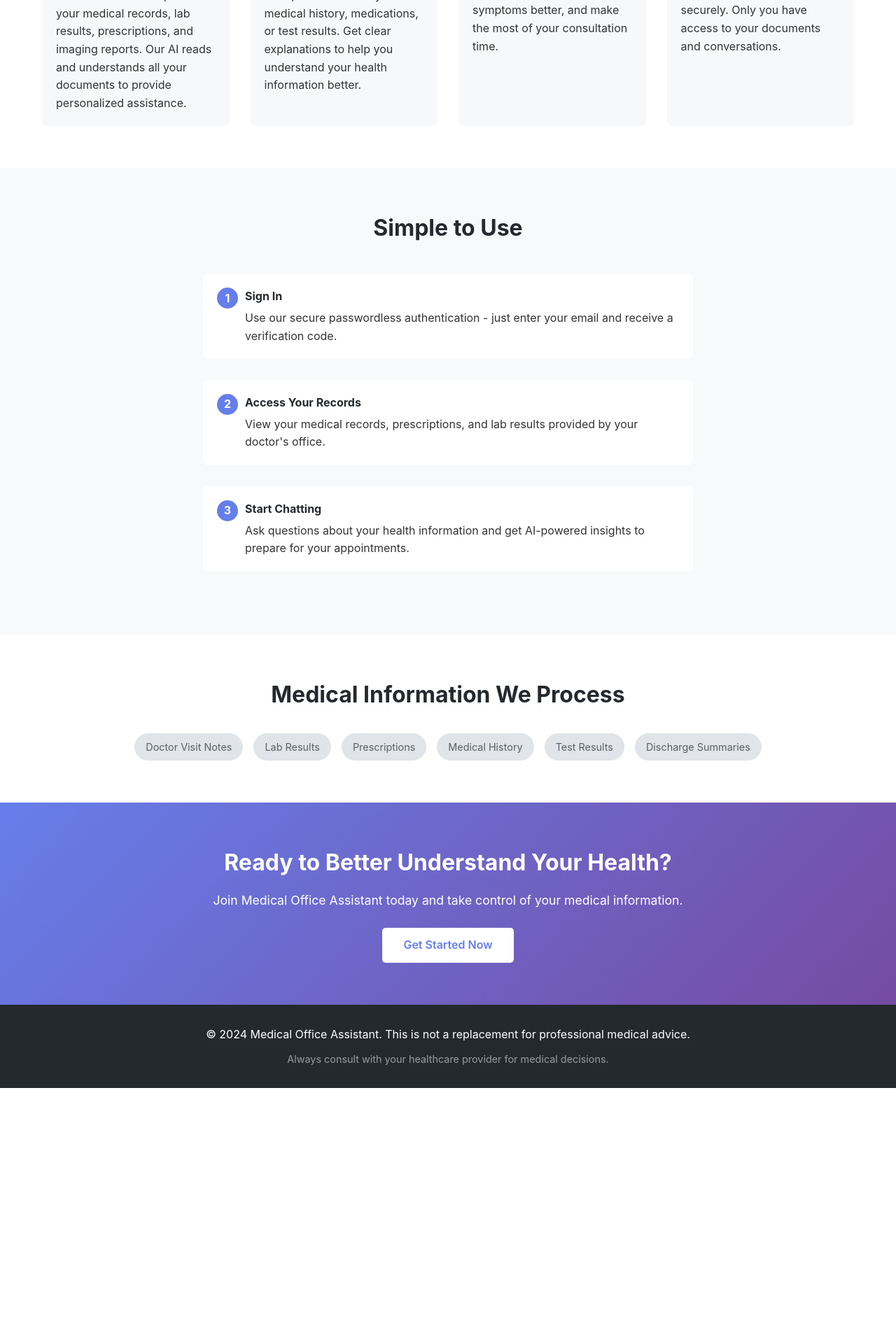
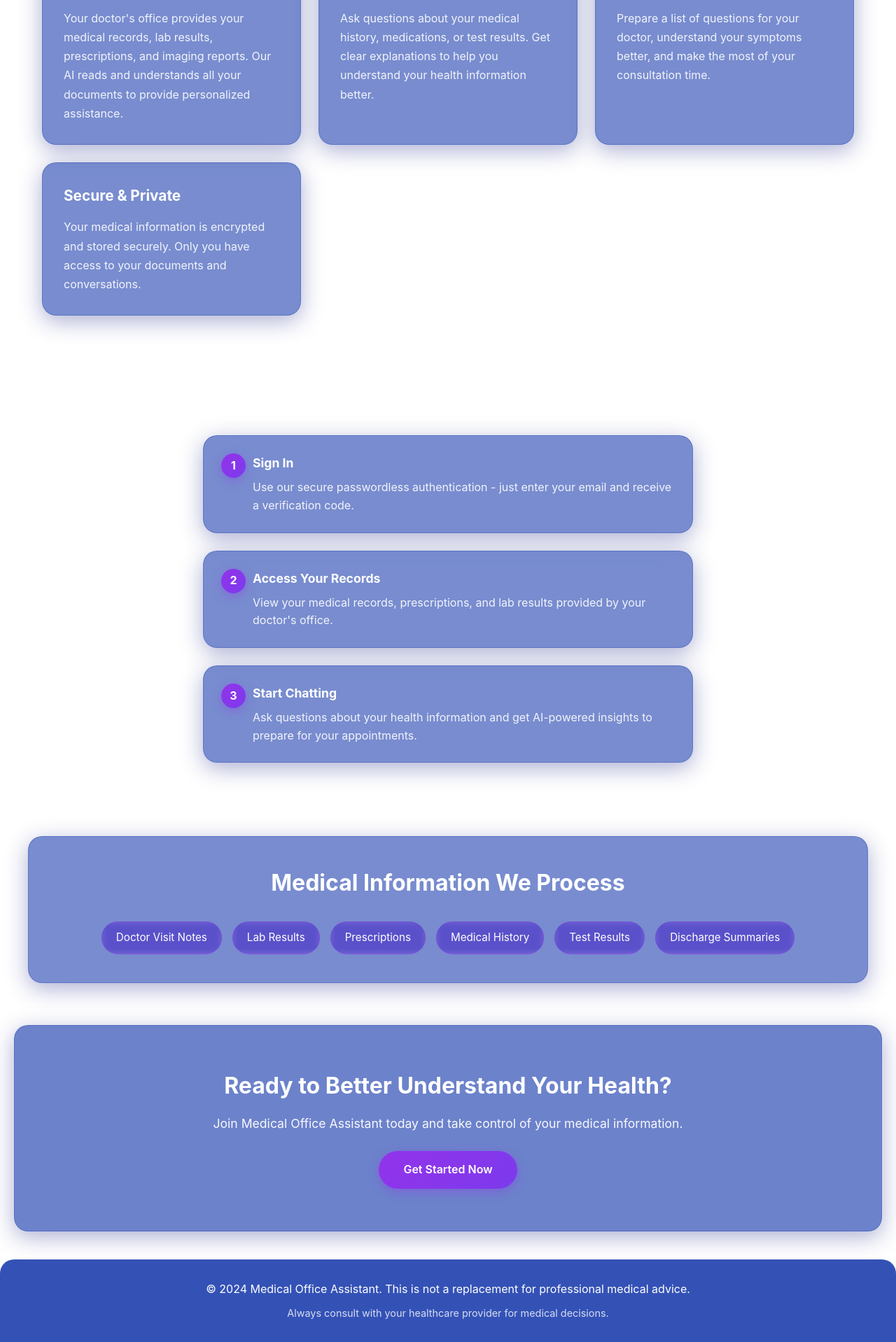
Before and after one commit to freeideas/aimedofc, a PHP site: page /pg_index/ in a window 1280 px wide. Shown: the part 801-2719 px from the top of the page at 70% size. Before the commit the page ends 2356 px from the top, so only its background shows below. Run offline with PHP 8.4, Linux system fonts and the light colour scheme.

Commit message:
Convert HTML to PHP and implement glassmorphic UI redesign
- Convert all index.html files to index.php with cache prevention
- Add centralized include.php for cache headers (DRY principle)
- Implement glassmorphic UI with video background for pg_index
- Update design with darker blue glass panels, white text, purple buttons
- Add bg.mp4 video playing on loop with semi-transparent overlay
- Update README to reflect new visual design specifications

🤖 Generated with [Claude Code](https://claude.ai/code)

Co-Authored-By: Claude <noreply@anthropic.com>

```diff
--- a/www_down/index.php
+++ b/www_down/index.php
@@ -1,4 +1,6 @@
 <?php
+require_once '../www_up/infrastructure/include.php';
+
 // Check if requesting a static asset from pg_index
 $requestUri = $_SERVER['REQUEST_URI'] ?? '';
 if (preg_match('/\/(style\.css|app\.js)$/', $requestUri)) {
--- /dev/null
+++ b/www_up/infrastructure/include.php
@@ -0,0 +1,8 @@
+<?php
+// Common include file for all pages
+// Prevents caching of dynamic content
+
+header('Cache-Control: no-store, no-cache, must-revalidate, max-age=0');
+header('Cache-Control: post-check=0, pre-check=0', false);
+header('Pragma: no-cache');
+header('Expires: 0');
--- a/www_up/pg_chat/index.php
+++ b/www_up/pg_chat/index.php
@@ -1,5 +1,6 @@
 <?php
 require_once '../infrastructure/lib.php';
+require_once '../infrastructure/include.php';
 
 // Check for mock mode
 $mock_mode = isset($_GET['mock']) && $_GET['mock'] === 'true';
--- a/www_up/pg_index/index.html
+++ b/www_up/pg_index/index.php
@@ -1,3 +1,6 @@
+<?php
+require_once '../infrastructure/include.php';
+?>
 <!DOCTYPE html>
 <html lang="en">
 <head>
@@ -7,6 +10,14 @@
     <link rel="stylesheet" href="style.css">
 </head>
 <body>
+    <!-- Video Background -->
+    <div class="video-background">
+        <video autoplay muted loop playsinline>
+            <source src="bg.mp4" type="video/mp4">
+        </video>
+        <div class="video-overlay"></div>
+    </div>
+
     <header>
         <div class="container">
             <h1>Medical Office Assistant</h1>
--- a/www_up/pg_index/style.css
+++ b/www_up/pg_index/style.css
@@ -7,8 +7,37 @@
 body {
     font-family: -apple-system, BlinkMacSystemFont, 'Segoe UI', Roboto, Oxygen, Ubuntu, sans-serif;
     line-height: 1.6;
-    color: #333;
-    background: #f8f9fa;
+    color: white;
+    position: relative;
+    min-height: 100vh;
+}
+
+/* Video Background */
+.video-background {
+    position: fixed;
+    top: 0;
+    left: 0;
+    width: 100%;
+    height: 100%;
+    z-index: -2;
+    overflow: hidden;
+}
+
+.video-background video {
+    width: 100%;
+    height: 100%;
+    object-fit: cover;
+}
+
+/* Semi-transparent white overlay */
+.video-overlay {
+    position: fixed;
+    top: 0;
+    left: 0;
+    width: 100%;
+    height: 100%;
+    background: rgba(255, 255, 255, 0.85);
+    z-index: -1;
 }
 
 .container {
@@ -52,63 +95,81 @@ header h1 {
     max-width: 700px;
     margin-left: auto;
     margin-right: auto;
+    color: rgba(255, 255, 255, 0.95);
 }
 
+/* Purple buttons */
 .btn-primary {
     display: inline-block;
-    background: #fff;
-    color: #667eea;
-    padding: 12px 30px;
-    border-radius: 5px;
+    background: linear-gradient(135deg, #9333ea 0%, #7c3aed 100%);
+    color: white;
+    padding: 14px 35px;
+    border-radius: 50px;
     text-decoration: none;
     font-weight: 600;
-    transition: transform 0.3s, box-shadow 0.3s;
+    transition: all 0.3s ease;
+    box-shadow: 0 4px 15px 0 rgba(147, 51, 234, 0.4);
 }
 
 .btn-primary:hover {
-    transform: translateY(-2px);
-    box-shadow: 0 10px 20px rgba(0,0,0,0.1);
+    transform: translateY(-3px);
+    box-shadow: 0 8px 25px 0 rgba(147, 51, 234, 0.5);
+    background: linear-gradient(135deg, #a855f7 0%, #9333ea 100%);
 }
 
 .features {
-    padding: 60px 0;
-    background: white;
+    padding: 40px 20px;
 }
 
 .features h2 {
     text-align: center;
     margin-bottom: 40px;
     font-size: 2rem;
-    color: #24292e;
+    color: white;
 }
 
 .feature-grid {
     display: grid;
-    grid-template-columns: repeat(auto-fit, minmax(250px, 1fr));
-    gap: 30px;
+    grid-template-columns: repeat(auto-fit, minmax(280px, 1fr));
+    gap: 25px;
 }
 
 .feature {
-    padding: 20px;
-    border-radius: 8px;
-    background: #f6f8fa;
+    padding: 30px;
+    border-radius: 20px;
+    background: rgba(30, 64, 175, 0.6);
+    backdrop-filter: blur(10px);
+    -webkit-backdrop-filter: blur(10px);
+    border: 1px solid rgba(30, 64, 175, 0.3);
+    box-shadow: 0 8px 32px 0 rgba(31, 38, 135, 0.37);
+    transition: transform 0.3s ease;
+}
+
+.feature:hover {
+    transform: translateY(-5px);
+    box-shadow: 0 12px 40px 0 rgba(31, 38, 135, 0.45);
 }
 
 .feature h3 {
-    color: #0366d6;
-    margin-bottom: 10px;
+    color: white;
+    margin-bottom: 15px;
+    font-size: 1.3rem;
+}
+
+.feature p {
+    color: rgba(255, 255, 255, 0.9);
+    line-height: 1.7;
 }
 
 .how-it-works {
-    padding: 60px 0;
-    background: #f8f9fa;
+    padding: 40px 20px;
 }
 
 .how-it-works h2 {
     text-align: center;
     margin-bottom: 40px;
     font-size: 2rem;
-    color: #24292e;
+    color: white;
 }
 
 .steps {
@@ -119,46 +180,66 @@ header h1 {
 
 .steps li {
     position: relative;
-    padding: 20px 20px 20px 60px;
-    margin-bottom: 30px;
-    background: white;
-    border-radius: 8px;
+    padding: 25px 25px 25px 70px;
+    margin-bottom: 25px;
+    background: rgba(30, 64, 175, 0.6);
+    backdrop-filter: blur(10px);
+    -webkit-backdrop-filter: blur(10px);
+    border: 1px solid rgba(30, 64, 175, 0.3);
+    border-radius: 20px;
     list-style: none;
     counter-increment: step-counter;
+    box-shadow: 0 8px 32px 0 rgba(31, 38, 135, 0.37);
 }
 
 .steps li::before {
     content: counter(step-counter);
     position: absolute;
-    left: 20px;
-    top: 20px;
-    width: 30px;
-    height: 30px;
-    background: #667eea;
+    left: 25px;
+    top: 25px;
+    width: 35px;
+    height: 35px;
+    background: linear-gradient(135deg, #9333ea 0%, #7c3aed 100%);
     color: white;
     border-radius: 50%;
     display: flex;
     align-items: center;
     justify-content: center;
     font-weight: bold;
+    box-shadow: 0 4px 15px 0 rgba(147, 51, 234, 0.4);
 }
 
 .steps strong {
-    color: #24292e;
+    color: white;
     display: block;
-    margin-bottom: 5px;
+    margin-bottom: 8px;
+    font-size: 1.1rem;
+}
+
+.steps p {
+    color: rgba(255, 255, 255, 0.9);
+    line-height: 1.6;
 }
 
 .supported-docs {
-    padding: 60px 0;
-    background: white;
+    padding: 40px 20px;
 }
 
 .supported-docs h2 {
     text-align: center;
     margin-bottom: 30px;
     font-size: 2rem;
-    color: #24292e;
+    color: white;
+}
+
+.supported-docs .container {
+    background: rgba(30, 64, 175, 0.6);
+    backdrop-filter: blur(10px);
+    -webkit-backdrop-filter: blur(10px);
+    border: 1px solid rgba(30, 64, 175, 0.3);
+    border-radius: 20px;
+    padding: 40px;
+    box-shadow: 0 8px 32px 0 rgba(31, 38, 135, 0.37);
 }
 
 .doc-types {
@@ -169,44 +250,67 @@ header h1 {
 }
 
 .doc-type {
-    background: #e1e4e8;
-    padding: 8px 16px;
-    border-radius: 20px;
-    font-size: 0.9rem;
-    color: #586069;
+    background: rgba(147, 51, 234, 0.3);
+    backdrop-filter: blur(5px);
+    padding: 10px 20px;
+    border-radius: 50px;
+    font-size: 0.95rem;
+    color: white;
+    border: 1px solid rgba(147, 51, 234, 0.4);
+    transition: all 0.3s ease;
+}
+
+.doc-type:hover {
+    background: rgba(147, 51, 234, 0.5);
+    transform: translateY(-2px);
 }
 
 .cta {
-    background: linear-gradient(135deg, #667eea 0%, #764ba2 100%);
-    color: white;
-    padding: 60px 0;
+    background: rgba(30, 64, 175, 0.65);
+    backdrop-filter: blur(12px);
+    -webkit-backdrop-filter: blur(12px);
+    border: 1px solid rgba(30, 64, 175, 0.3);
+    border-radius: 20px;
+    padding: 60px 40px;
+    margin: 20px;
     text-align: center;
+    box-shadow: 0 8px 32px 0 rgba(31, 38, 135, 0.37);
 }
 
 .cta h2 {
     margin-bottom: 15px;
     font-size: 2rem;
+    color: white;
 }
 
 .cta p {
     margin-bottom: 25px;
     font-size: 1.1rem;
+    color: rgba(255, 255, 255, 0.95);
 }
 
 footer {
-    background: #24292e;
+    background: rgba(30, 64, 175, 0.9);
+    backdrop-filter: blur(10px);
+    -webkit-backdrop-filter: blur(10px);
     color: #fff;
     padding: 30px 0;
     text-align: center;
+    margin-top: 40px;
+    border-radius: 20px 20px 0 0;
 }
 
 .disclaimer {
     font-size: 0.9rem;
-    color: #959da5;
+    color: rgba(255, 255, 255, 0.8);
     margin-top: 10px;
 }
 
 @media (max-width: 768px) {
+    header h1 {
+        font-size: 1.8rem;
+    }
+
     .hero h2 {
         font-size: 1.8rem;
     }
--- a/www_up/pg_login/index.php
+++ b/www_up/pg_login/index.php
@@ -2,6 +2,7 @@
 declare(strict_types=1);
 
 require_once '../infrastructure/lib.php';
+require_once '../infrastructure/include.php';
 
 // Check if user is already logged in
 $token = $_COOKIE['aiofc_session'] ?? '';
--- a/www_up/pg_main/index.html
+++ b/www_up/pg_main/index.php
@@ -1,3 +1,6 @@
+<?php
+require_once '../infrastructure/include.php';
+?>
 <!DOCTYPE html>
 <html lang="en">
 <head>
--- a/www_up/pg_records/index.php
+++ b/www_up/pg_records/index.php
@@ -1,6 +1,7 @@
 <?php
 declare(strict_types=1);
 require_once '../infrastructure/lib.php';
+require_once '../infrastructure/include.php';
 
 // Check authentication
 $userId = checkAuth();
```
Also changed, not shown: other parts of www_up/pg_index/style.css (+28 -10 lines), www_up/index.html (deleted, +0 -25 lines), www_up/index.php (+1 -16 lines), www_up/pg_index/test_pass.txt (+5 -5 lines), www_up/pg_index/README.md, www_up/pg_index/webshot.png, 1 other file.
